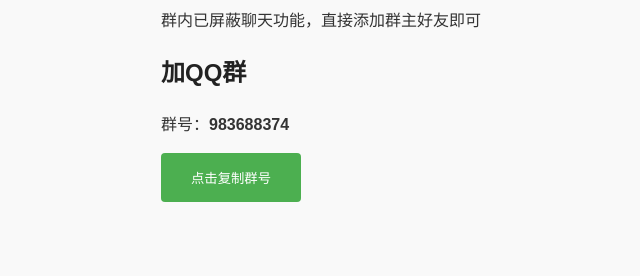
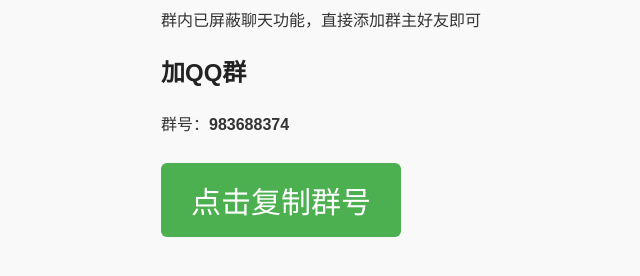
Before and after one commit to yq189/site, a plain HTML site: page index.html in a window 1280 px wide. Shown: the part 86-362 px from the top of the page, without its empty margins (79-719 px from the left). Drawn offline with Linux system fonts and the light colour scheme.

Commit message:
Update index.html

```diff
--- a/index.html
+++ b/index.html
@@ -22,8 +22,8 @@
 
 <h2>加QQ群</h2>
 <p>群号：<strong id="qq-group">983688374</strong></p >
-<button onclick="copyQQ()">点击复制群号<font-size: 30px!important;border-radius: 6px;margin: 10px 0;/button>
-
+<button onclick="copyQQ()">点击复制群号</button>
+<style>button { font-size: 30px!important;border-radius: 6px;margin: 10px 0; }</style>
 <script>
 function copyQQ(){
   const id = document.getElementById('qq-group').innerText.trim();
```
